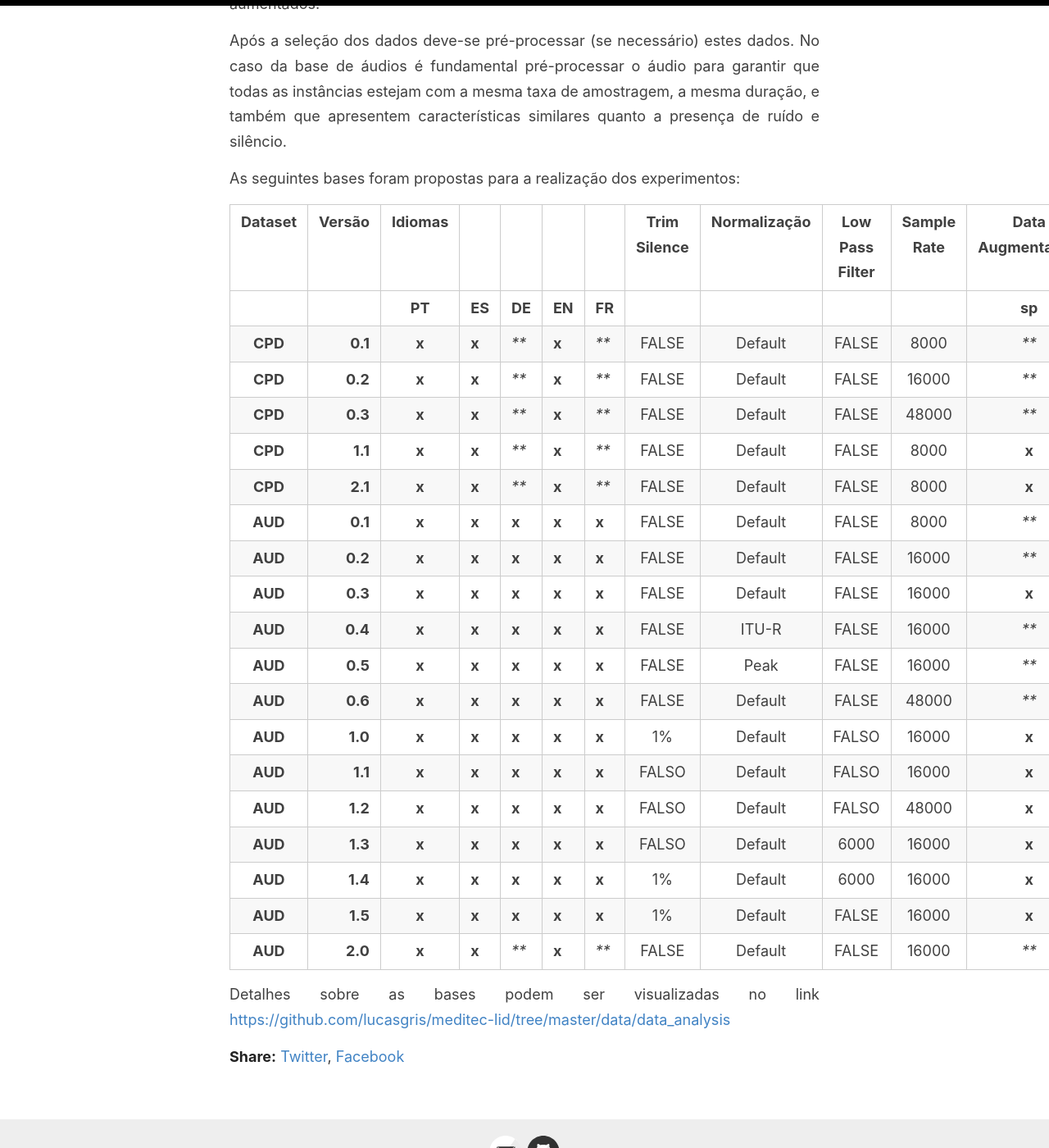
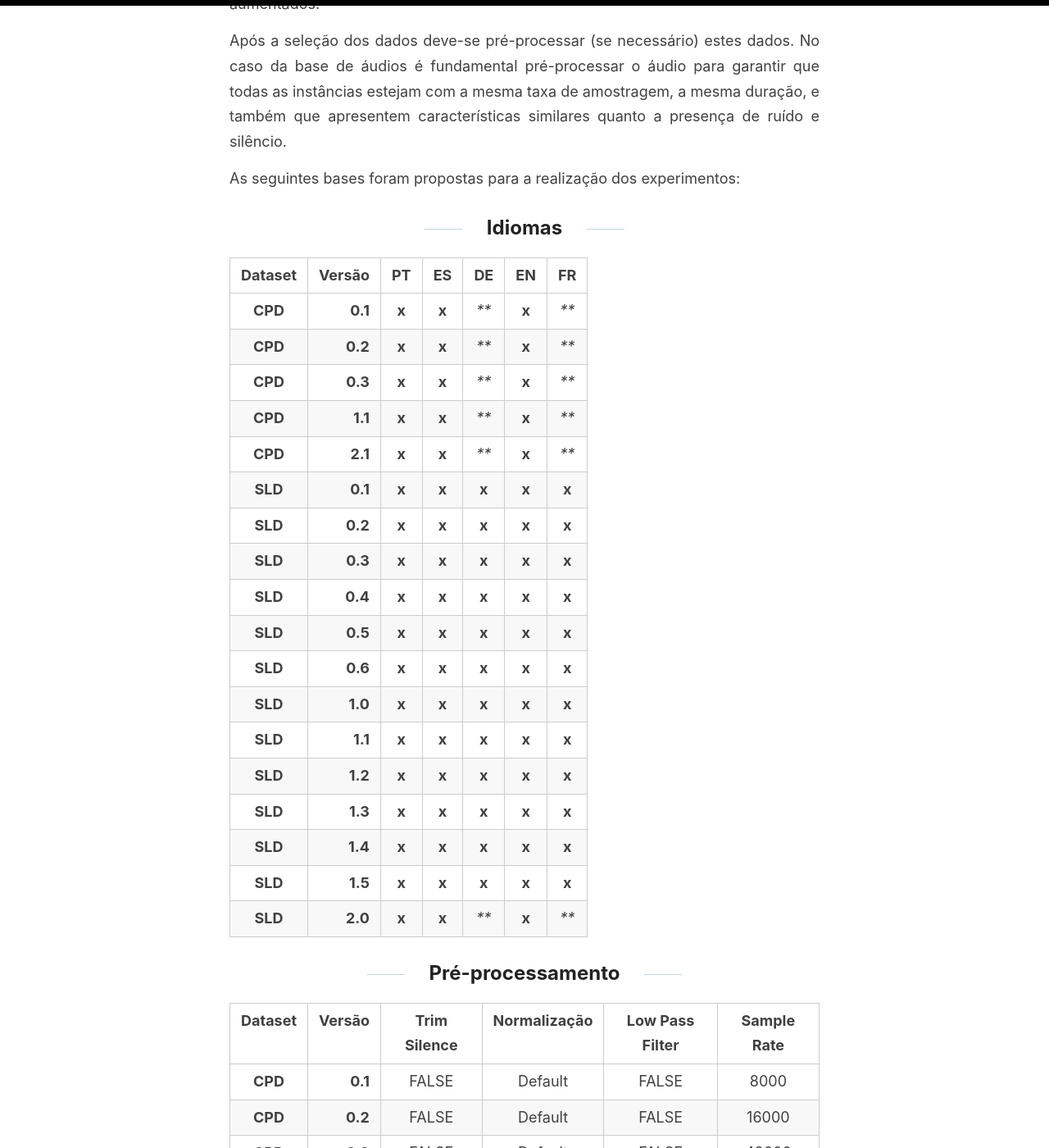
Before and after one commit to lucasgris/meditec-lid-pages, a Jekyll site: the page built from _posts/2019-09-01-datasets.md, in a window 1280 px wide and 1400 px high, scrolled down 513 px. Shown: the whole window at 82% size. Built offline with Jekyll 4.4.1, drawn with Linux system fonts in a browser that asks for light colours; some of the changed text lies outside the part shown.

Commit message:
Fix tables

```diff
--- a/_posts/2019-09-01-datasets.md
+++ b/_posts/2019-09-01-datasets.md
@@ -9,26 +9,76 @@ Após a seleção dos dados deve-se pré-processar (se necessário) estes dados.
 
 As seguintes bases foram propostas para a realização dos experimentos:
 
-|  **Dataset** | **Versão** | **Idiomas** |  |  |  |  | **Trim Silence** | **Normalização** | **Low Pass Filter** | **Sample Rate** | **Data Augmentation** |  |  |  |
-| :---: | ---: | :---: | --- | --- | --- | --- | :---: | :---: | :---: | :---: | :---: | --- | --- | --- |
-|   |  | **PT** | **ES** | **DE** | **EN** | **FR** |  |  |  |  | **sp** | **ns** | **pt** | **lpa** |
-|  **CPD** | **0.1** | **x** | **x** | **** | **x** | **** | FALSE | Default | FALSE | 8000 | **** | **** | **** | **** |
-|  **CPD** | **0.2** | **x** | **x** | **** | **x** | **** | FALSE | Default | FALSE | 16000 | **** | **** | **** | **** |
-|  **CPD** | **0.3** | **x** | **x** | **** | **x** | **** | FALSE | Default | FALSE | 48000 | **** | **** | **** | **** |
-|  **CPD** | **1.1** | **x** | **x** | **** | **x** | **** | FALSE | Default | FALSE | 8000 | **x** | **** | **x** | **** |
-|  **CPD** | **2.1** | **x** | **x** | **** | **x** | **** | FALSE | Default | FALSE | 8000 | **x** | **x** | **x** | **** |
-|  **AUD** | **0.1** | **x** | **x** | **x** | **x** | **x** | FALSE | Default | FALSE | 8000 | **** | **** | **** | **** |
-|  **AUD** | **0.2** | **x** | **x** | **x** | **x** | **x** | FALSE | Default | FALSE | 16000 | **** | **** | **** | **** |
-|  **AUD** | **0.3** | **x** | **x** | **x** | **x** | **x** | FALSE | Default | FALSE | 16000 | **x** | **** | **x** | **** |
-|  **AUD** | **0.4** | **x** | **x** | **x** | **x** | **x** | FALSE | ITU-R | FALSE | 16000 | **** | **** | **** | **** |
-|  **AUD** | **0.5** | **x** | **x** | **x** | **x** | **x** | FALSE | Peak | FALSE | 16000 | **** | **** | **** | **** |
-|  **AUD** | **0.6** | **x** | **x** | **x** | **x** | **x** | FALSE | Default | FALSE | 48000 | **** | **** | **** | **** |
-|  **AUD** | **1.0** | **x** | **x** | **x** | **x** | **x** | 1% | Default | FALSO | 16000 | **x** | **x** | **x** | **** |
-|  **AUD** | **1.1** | **x** | **x** | **x** | **x** | **x** | FALSO | Default | FALSO | 16000 | **x** | **x** | **x** | **** |
-|  **AUD** | **1.2** | **x** | **x** | **x** | **x** | **x** | FALSO | Default | FALSO | 48000 | **x** | **x** | **x** | **** |
-|  **AUD** | **1.3** | **x** | **x** | **x** | **x** | **x** | FALSO | Default | 6000 | 16000 | **x** | **x** | **x** | **** |
-|  **AUD** | **1.4** | **x** | **x** | **x** | **x** | **x** | 1% | Default | 6000 | 16000 | **x** | **x** | **x** | **** |
-|  **AUD** | **1.5** | **x** | **x** | **x** | **x** | **x** | 1% | Default | FALSE | 16000 | **x** | **x** | **x** | **x** |
-|  **AUD** | **2.0** | **x** | **x** | **** | **x** | **** | FALSE | Default | FALSE | 16000 | **** | **** | **** | **** |
+## Idiomas
+
+|  **Dataset** | **Versão** | **PT** | **ES** | **DE** | **EN** | **FR** |
+| :---: | ---: | :---: | :---: | :---: | :---: | :---: |
+|  **CPD** | **0.1** | **x** | **x** | **** | **x** | **** |
+|  **CPD** | **0.2** | **x** | **x** | **** | **x** | **** |
+|  **CPD** | **0.3** | **x** | **x** | **** | **x** | **** |
+|  **CPD** | **1.1** | **x** | **x** | **** | **x** | **** |
+|  **CPD** | **2.1** | **x** | **x** | **** | **x** | **** |
+|  **SLD** | **0.1** | **x** | **x** | **x** | **x** | **x** |
+|  **SLD** | **0.2** | **x** | **x** | **x** | **x** | **x** |
+|  **SLD** | **0.3** | **x** | **x** | **x** | **x** | **x** |
+|  **SLD** | **0.4** | **x** | **x** | **x** | **x** | **x** |
+|  **SLD** | **0.5** | **x** | **x** | **x** | **x** | **x** |
+|  **SLD** | **0.6** | **x** | **x** | **x** | **x** | **x** |
+|  **SLD** | **1.0** | **x** | **x** | **x** | **x** | **x** |
+|  **SLD** | **1.1** | **x** | **x** | **x** | **x** | **x** |
+|  **SLD** | **1.2** | **x** | **x** | **x** | **x** | **x** |
+|  **SLD** | **1.3** | **x** | **x** | **x** | **x** | **x** |
+|  **SLD** | **1.4** | **x** | **x** | **x** | **x** | **x** |
+|  **SLD** | **1.5** | **x** | **x** | **x** | **x** | **x** |
+|  **SLD** | **2.0** | **x** | **x** | **** | **x** | **** |
+
+## Pré-processamento
+
+|  **Dataset** | **Versão** | **Trim Silence** | **Normalização** | **Low Pass Filter** | **Sample Rate** |
+| :---: | ---: | :---: | :---: | :---: | :---: |
+|  **CPD** | **0.1** | FALSE | Default | FALSE | 8000 |
+|  **CPD** | **0.2** | FALSE | Default | FALSE | 16000 |
+|  **CPD** | **0.3** | FALSE | Default | FALSE | 48000 |
+|  **CPD** | **1.1** | FALSE | Default | FALSE | 8000 |
+|  **CPD** | **2.1** | FALSE | Default | FALSE | 8000 |
+|  **SLD** | **0.1** | FALSE | Default | FALSE | 8000 |
+|  **SLD** | **0.2** | FALSE | Default | FALSE | 16000 |
+|  **SLD** | **0.3** | FALSE | Default | FALSE | 16000 |
+|  **SLD** | **0.4** | FALSE | ITU-R | FALSE | 16000 |
+|  **SLD** | **0.5** | FALSE | Peak | FALSE | 16000 |
+|  **SLD** | **0.6** | FALSE | Default | FALSE | 48000 |
+|  **SLD** | **1.0** | 1% | Default | FALSO | 16000 |
+|  **SLD** | **1.1** | FALSO | Default | FALSO | 16000 |
+|  **SLD** | **1.2** | FALSO | Default | FALSO | 48000 |
+|  **SLD** | **1.3** | FALSO | Default | 6000 | 16000 |
+|  **SLD** | **1.4** | 1% | Default | 6000 | 16000 |
+|  **SLD** | **1.5** | 1% | Default | FALSE | 16000 |
+|  **SLD** | **2.0** | FALSE | Default | FALSE | 16000 |
+
+## Aumento de dados
+
+|  **Dataset** | **Versão** | **sp** | **ns** | **pt** | **lpa** |
+| :---: | ---: | :---: | :---: | :---: | :---: |
+|  **CPD** | **0.1** | **** | **** | **** | **** |
+|  **CPD** | **0.2** | **** | **** | **** | **** |
+|  **CPD** | **0.3** | **** | **** | **** | **** |
+|  **CPD** | **1.1** | **x** | **** | **x** | **** |
+|  **CPD** | **2.1** | **x** | **x** | **x** | **** |
+|  **SLD** | **0.1** | **** | **** | **** | **** |
+|  **SLD** | **0.2** | **** | **** | **** | **** |
+|  **SLD** | **0.3** | **x** | **** | **x** | **** |
+|  **SLD** | **0.4** | **** | **** | **** | **** |
+|  **SLD** | **0.5** | **** | **** | **** | **** |
+|  **SLD** | **0.6** | **** | **** | **** | **** |
+|  **SLD** | **1.0** | **x** | **x** | **x** | **** |
+|  **SLD** | **1.1** | **x** | **x** | **x** | **** |
+|  **SLD** | **1.2** | **x** | **x** | **x** | **** |
+|  **SLD** | **1.3** | **x** | **x** | **x** | **** |
+|  **SLD** | **1.4** | **x** | **x** | **x** | **** |
+|  **SLD** | **1.5** | **x** | **x** | **x** | **x** |
+|  **SLD** | **2.0** | **** | **** | **** | **** |
+
+__SLD__ = Spoken Language Dataset - baseado em audiolivros (librivox)
+__CPD__ = Corpus dataset - baseado em corpus (voxforge, ciempiess, etc..)
 
 Detalhes sobre as bases podem ser visualizadas no link [https://github.com/lucasgris/meditec-lid/tree/master/data/data_analysis](https://github.com/lucasgris/meditec-lid/tree/master/data/data_analysis)
```
